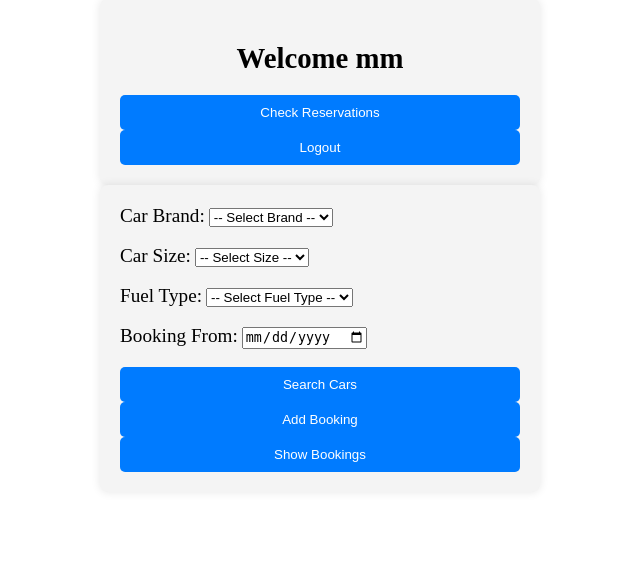
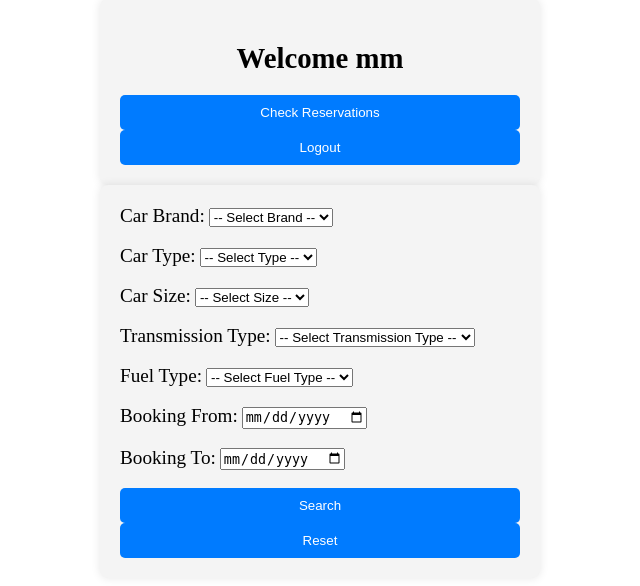
Before and after one commit to Nweder/DSD400_project, a Django app: page / in a window 1280 px wide. Shown: the part 243-829 px from the top of the page, without its empty margins (320-960 px from the left). Before the commit the page ends 715 px from the top, so only its background shows below. Run offline with Django 5.2, Linux system fonts and the light colour scheme; a user stored in the database is signed in; data comes from the database, SQL or seed files in the repository; data that the repository does not hold is empty.

Commit message:
bara lediga bilar visas på home. user kan ta bort reservationer

```diff
--- a/DjangoServer/DOCUMENTATION.txt
+++ b/DjangoServer/DOCUMENTATION.txt
@@ -50,3 +50,5 @@ ________________________________________________________________________________
 >>>>>>> c6b35396324ca6cbba6c52ee7854ba88bbb838f7
 
 2025-03-05 la till reservation.html. här hittar man 'User' reservationer. har gjort ändringar i home.html som skickar en till reservations, och lagt till sida i urls.py och veiw.py
+
+2025-03-05 Har lagt till att bara lediga bilar (isAvailable(False)) visas på homepage. User ta bort sina reservationer från webben. //FL
--- a/DjangoServer/DSD400Project/DSD400Project/urls.py
+++ b/DjangoServer/DSD400Project/DSD400Project/urls.py
@@ -25,4 +25,5 @@ urlpatterns = [
     path('about/',views.aboutPage,name='aboutPage'),
     path('register/',views.registerPage,name='registerPage'),
     path('reservation/',views.reservePage,name='reservePage'),
+    path('delete/<int:pk>',views.deleteReservation,name='deleteReservation'),
 ]
--- a/DjangoServer/DSD400Project/DSD400Project/views.py
+++ b/DjangoServer/DSD400Project/DSD400Project/views.py
@@ -44,3 +44,11 @@ def reservePage(request):
         return render(request, 'reservation.html', {'reservations': reservations})
     else:
         return redirect(reverse('homePage'))
+
+def deleteReservation(request, pk):
+    if request.user.is_authenticated:
+        reservation = Reservation.objects.get(reservationId=pk)
+        reservation.delete()
+        return redirect(reverse('reservePage'))
+    else:
+        return redirect(reverse('homePage'))
--- a/DjangoServer/DSD400Project/templates/home.html
+++ b/DjangoServer/DSD400Project/templates/home.html
@@ -42,31 +42,63 @@
                 <option value="">-- Select Brand --</option>
                 <option value="Volvo">Volvo</option>
                 <option value="BMW">BMW</option>
-                {% for car in cars %}
-                    <option value="{{ car.id }}">{{ car.brand }}</option>
-                {% endfor %}
+                <option value="Audi">Audi</option>
+            </select><br><br>
+
+            <label for="type">Car Type:</label>
+            <select id="type" name="type">
+                <option value="">-- Select Type --</option>
+                <option value="SUV">SUV</option>
+                <option value="Sedan">Sedan</option>
+                <option value="Combi">Combi</option>
             </select><br><br>
 
             <label for="size">Car Size:</label>
             <select id="size" name="size">
                 <option value="">-- Select Size --</option>
-                <option value="Combi">Combi</option>
-                <option value="SUV">SUV</option>
+                <option value="small">small</option>
+                <option value="medium">medium</option>
+                <option value="big">big</option>
+            </select><br><br>
+
+            <label for="transmission">Transmission Type:</label>
+            <select id="transmission" name="transmission">
+                <option value="">-- Select Transmission Type --</option>
+                <option value="automatic">automatic</option>
+                <option value="manual">manual</option>
             </select><br><br>
 
             <label for="fuelType">Fuel Type:</label>
             <select id="fuelType" name="fuelType">
                 <option value="">-- Select Fuel Type --</option>
-                <option value="Fuel">Fuel</option>
+                <option value="gas">gas</option>
                 <option value="Electric">Electric</option>
             </select><br><br>
 
             <label for="dateFrom">Booking From:</label>
             <input type="date" id="dateFrom" name="dateFrom"><br><br>
-                <button type="button" onclick="fetchFilteredCars()">Search Cars</button>
-                <button type="button" onclick="submitBooking()">Add Booking</button>
-                <button type="button" onclick="fetchBookings()">Show Bookings</button>
+            <label for="dateTo">Booking To:</label>
+            <input type="date" id="dateTo" name="dateTo"><br><br>
+
+            <!-- sortera sökfunktion, inte implementerad än -->
+            <button type="submit">Search</button>
+            <button type="reset">Reset</button>
         </form>
+
+        {% for car in cars %}
+            {% if car.isAvailable == True %}
+            <div class="car">
+                <h3>{{ car.brand }} {{ car.type }}</h3>
+                <p>Size: {{ car.size }}</p>
+                <p>Transmission: {{ car.transmission }}</p>
+                <p>Fuel Type: {{ car.fuelType }}</p>
+
+                <!-- Reserve Button, inte implementerad än -->
+                <button class="reserveButton" data-carid="{{ car.id }}">Reserve</button>
+            </div>
+            {% endif %}
+        {% endfor %}
+
     </div>
 
     {% else %}
```
Also changed, not shown: DjangoServer/DSD400Project/DSD400Project/models.py (+6 -8 lines), DjangoServer/DSD400Project/templates/reservation.html (+8 -1 lines), DjangoServer/DSD400Project/DSD400Project/migrations/0002_rename_is_available_car_isavailable_and_more.py (added), DjangoServer/DSD400Project/DSD400Project/migrations/0003_alter_car_brand_alter_car_fueltype_alter_car_size_and_more.py (added), DjangoServer/DSD400Project/DSD400Project/migrations/0004_alter_car_brand.py (added).
